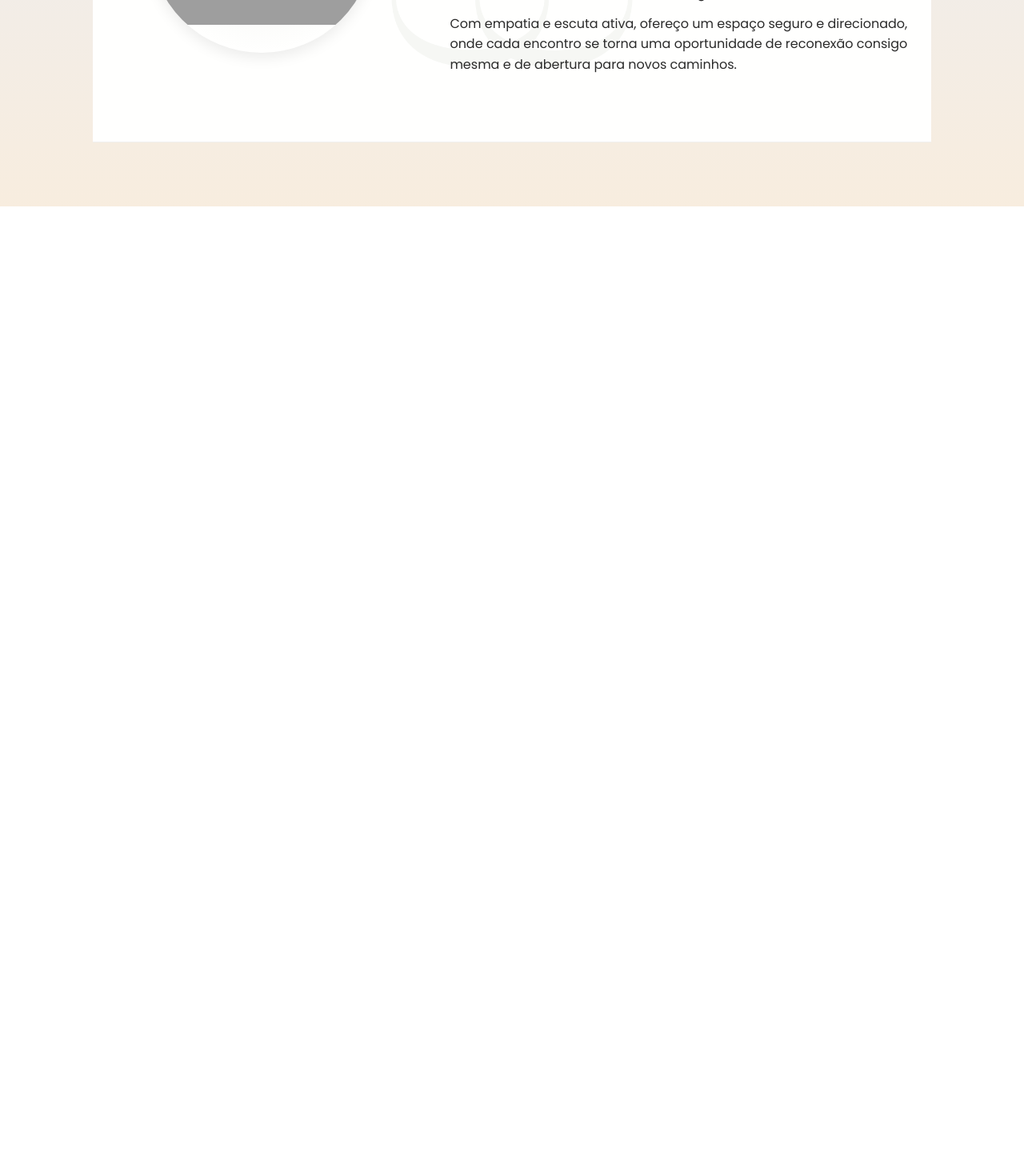
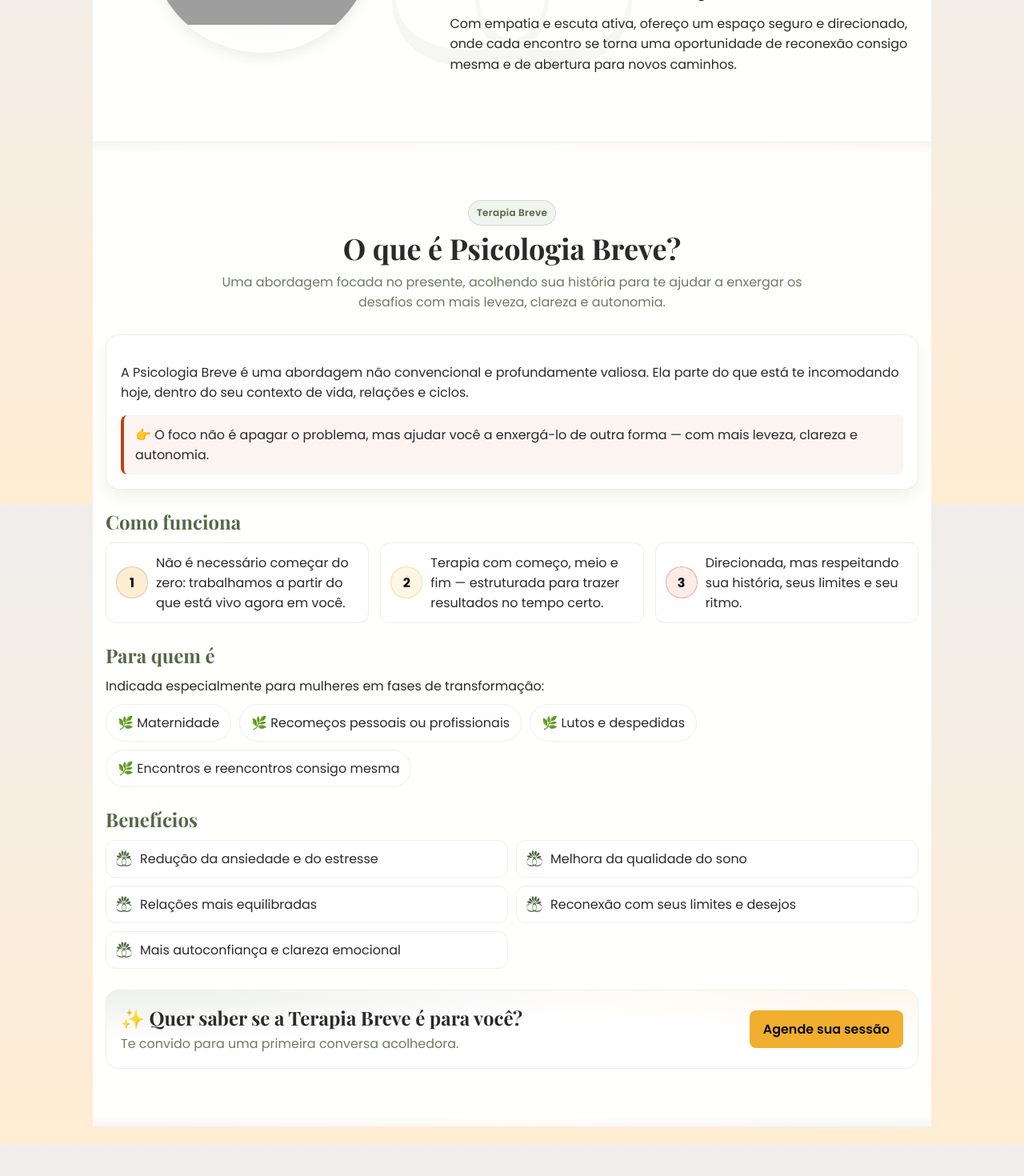
Before and after one commit to rafamagoli/Website_CC, a React (Vite) app in the folder website-cc/: page / in a window 1280 px wide. Shown: the part 969-2439 px from the top of the page at 80% size. Before the commit the page ends 1227 px from the top, so only its background shows below. Built offline with nearby package versions, Linux system fonts and the light colour scheme; grey boxes are pictures that could not be loaded.

Commit message:
feat (services): added section services

```diff
--- a/website-cc/src/App.css
+++ b/website-cc/src/App.css
@@ -55,6 +55,10 @@ main {
   gap: 12px;
 }
 
+.icon-sm { height: 20px; width: auto; display: block; }
+.icon-md { height: 28px; width: auto; display: block; }
+.icon-lg { height: 40px; width: auto; display: block; }
+
 .btn {
   display: inline-block;
   padding: 10px 16px;
--- a/website-cc/src/App.jsx
+++ b/website-cc/src/App.jsx
@@ -1,8 +1,10 @@
-import Navbar from '../src/assets/components/navbar/Navbar.jsx'
+// App.jsx — main composition
+import Navbar from './assets/components/navbar/Navbar.jsx'
 import Home from './sections/home/Home.jsx'
+import About from './sections/about/About.jsx'
+import Services from './sections/services/Services.jsx'
 import './index.css'
 import './App.css'
-import About from './sections/about/About.jsx'
 
 export default function App() {
   return (
@@ -11,6 +13,7 @@ export default function App() {
       <main>
         <Home />
         <About />
+        <Services />
       </main>
     </>
   )
--- /dev/null
+++ b/website-cc/src/sections/services/Services.jsx
@@ -0,0 +1,100 @@
+import styles from './Services.module.css'
+
+export default function Services() {
+  return (
+    <section id="services" className={`section ${styles.services}`}>
+      <div className="container">
+
+        {/* Header */}
+        <header className={styles.header}>
+          <span className={styles.kicker}>Terapia Breve</span>
+          <h2 className={styles.title}>O que é Psicologia Breve?</h2>
+          <p className={styles.subtitle}>
+            Uma abordagem focada no presente, acolhendo sua história para te ajudar a enxergar os desafios com
+            mais leveza, clareza e autonomia.
+          </p>
+        </header>
+
+        {/* Bloco 1 – Introdução (card destaque) */}
+        <article className={`${styles.card} ${styles.intro}`}>
+          <div className={styles.cardBody}>
+            <p>
+              A Psicologia Breve é uma abordagem não convencional e profundamente valiosa.
+              Ela parte do que está te incomodando hoje, dentro do seu contexto de vida, relações e ciclos.
+            </p>
+            <p className={styles.callout}>
+              👉 O foco não é apagar o problema, mas ajudar você a enxergá-lo de outra forma — com mais leveza, clareza e autonomia.
+            </p>
+          </div>
+        </article>
+
+        {/* Bloco 2 – Como funciona (stepper 1–2–3) */}
+        <section className={styles.block}>
+          <h3 className={styles.blockTitle}>Como funciona</h3>
+          <ol className={styles.steps}>
+            <li className={styles.step}>
+              <div className={`${styles.badge} ${styles.badgeGreen}`}>1</div>
+              <div className={styles.stepText}>
+                Não é necessário começar do zero: trabalhamos a partir do que está vivo agora em você.
+              </div>
+            </li>
+            <li className={styles.step}>
+              <div className={`${styles.badge} ${styles.badgeYellow}`}>2</div>
+              <div className={styles.stepText}>
+                Terapia com começo, meio e fim — estruturada para trazer resultados no tempo certo.
+              </div>
+            </li>
+            <li className={styles.step}>
+              <div className={`${styles.badge} ${styles.badgeRed}`}>3</div>
+              <div className={styles.stepText}>
+                Direcionada, mas respeitando sua história, seus limites e seu ritmo.
+              </div>
+            </li>
+          </ol>
+        </section>
+
+        {/* Bloco 3 – Para quem é (chips grandes) */}
+        <section className={styles.block}>
+          <h3 className={styles.blockTitle}>Para quem é</h3>
+          <p className={styles.blockLead}>
+            Indicada especialmente para mulheres em fases de transformação:
+          </p>
+          <ul className={styles.chips}>
+            <li>🌿 Maternidade</li>
+            <li>🌿 Recomeços pessoais ou profissionais</li>
+            <li>🌿 Lutos e despedidas</li>
+            <li>🌿 Encontros e reencontros consigo mesma</li>
+          </ul>
+        </section>
+
+        {/* Bloco 4 – Benefícios (checklist visual) */}
+        <section className={styles.block}>
+          <h3 className={styles.blockTitle}>Benefícios</h3>
+          <div className={styles.benefitsGrid}>
+            {[
+              'Redução da ansiedade e do estresse',
+              'Melhora da qualidade do sono',
+              'Relações mais equilibradas',
+              'Reconexão com seus limites e desejos',
+              'Mais autoconfiança e clareza emocional'
+            ].map((b) => (
+              <div key={b} className={styles.benefitItem}>
+                <img src="/assets/ICONGREEN.png" alt="" className={styles.icon} aria-hidden="true" />
+                <span>{b}</span>
+              </div>
+            ))}
+          </div>
+        </section>
+
+        {/* Bloco 5 – CTA (banner amplo, clean) */}
+        <aside className={styles.ctaBanner}>
+          <div className={styles.ctaText}>
+            <h3 className={styles.ctaTitle}>✨ Quer saber se a Terapia Breve é para você?</h3>
+            <p className={styles.ctaSubtitle}>Te convido para uma primeira conversa acolhedora.</p>
+          </div>
+          <a href="#contact" className="btn">Agende sua sessão</a>
+        </aside>
+      </div>
+    </section>
+  )
+}
--- /dev/null
+++ b/website-cc/src/sections/services/Services.module.css
@@ -0,0 +1,196 @@
+/* Services.module.css */
+
+/* ===== Section wrapper: fundo sólido + ornamentos sutis (sem repetir gradiente) ===== */
+.services {
+  background: var(--color-secondary-1); /* off-white, evita “repetição” visual */
+  position: relative;
+}
+
+/* linhas decorativas bem suaves no topo/rodapé (não repetem) */
+.services::before,
+.services::after {
+  content: "";
+  position: absolute;
+  left: 0; right: 0;
+  height: 14px;
+  pointer-events: none;
+  opacity: 0.5;
+}
+.services::before {
+  top: 0;
+  background: linear-gradient(90deg,
+    rgba(83,104,69,0.12), rgba(241,174,47,0.12), rgba(190,66,20,0.12));
+  mask: linear-gradient(#000, transparent);
+}
+.services::after {
+  bottom: 0;
+  background: linear-gradient(90deg,
+    rgba(190,66,20,0.12), rgba(241,174,47,0.12), rgba(83,104,69,0.12));
+  mask: linear-gradient(transparent, #000);
+}
+
+/* ===== Header ===== */
+.header { text-align: center; margin-bottom: 28px; position: relative; z-index: 1; }
+.kicker {
+  display: inline-block;
+  padding: 6px 10px;
+  border-radius: 999px;
+  font-size: 12px;
+  font-weight: 600;
+  letter-spacing: .3px;
+  background: rgba(83,104,69,0.08);
+  color: var(--color-primary-1);
+  border: 1px solid rgba(83,104,69,0.18);
+  font-family: var(--font-secondary);
+  margin-bottom: 8px;
+}
+.title {
+  font-family: var(--font-primary);
+  font-weight: 700;
+  font-size: clamp(24px, 3.2vw, 36px);
+  line-height: 1.15;
+  margin: 0 0 8px;
+  color: var(--fg);
+}
+.subtitle {
+  font-family: var(--font-secondary);
+  color: var(--muted);
+  max-width: 760px;
+  margin: 0 auto;
+}
+
+/* ===== Blocks ===== */
+.block { margin: 24px 0 14px; }
+.blockTitle {
+  font-family: var(--font-primary);
+  font-size: clamp(18px, 2.4vw, 24px);
+  margin: 0 0 10px;
+  color: var(--color-primary-1);
+}
+.blockLead {
+  margin: 0 0 10px;
+  color: var(--fg);
+  font-family: var(--font-secondary);
+}
+
+/* ===== Intro card ===== */
+.card {
+  border: 1px solid var(--color-secondary-3);
+  background: #ffffff; /* mais branco para destacar do off-white */
+  border-radius: 16px;
+  box-shadow: 0 10px 22px rgba(0,0,0,0.06);
+}
+.cardBody { padding: 18px; }
+.callout {
+  margin: 12px 0 0;
+  padding: 12px 14px;
+  border-left: 4px solid var(--color-primary-3);
+  background: rgba(190,66,20,0.06);
+  color: var(--fg);
+  border-radius: 8px;
+}
+
+/* ===== Stepper (1–2–3) ===== */
+.steps {
+  list-style: none;
+  padding: 0;
+  margin: 0;
+  display: grid;
+  grid-template-columns: repeat(3, minmax(0,1fr));
+  gap: 14px;
+}
+.step {
+  display: grid;
+  grid-template-columns: 40px 1fr;
+  align-items: center;
+  gap: 10px;
+  background: #ffffff;
+  border: 1px solid var(--color-secondary-3);
+  border-radius: 12px;
+  padding: 12px;
+}
+.badge {
+  display: grid;
+  place-items: center;
+  height: 40px; width: 40px;
+  border-radius: 50%;
+  font-weight: 700;
+  font-family: var(--font-secondary);
+  color: #0a0b0c;
+}
+.badgeGreen { background: var(--color-secondary-2); border: 1px solid rgba(83,104,69,0.25); }
+.badgeYellow { background: #fff6e4; border: 1px solid rgba(241,174,47,0.35); }
+.badgeRed { background: #fdebe6; border: 1px solid rgba(190,66,20,0.35); }
+
+.stepText { font-family: var(--font-secondary); color: var(--fg); }
+
+/* ===== Chips (para quem é) ===== */
+.chips {
+  list-style: none;
+  padding: 0;
+  margin: 8px 0 0;
+  display: flex;
+  flex-wrap: wrap;
+  gap: 10px;
+}
+.chips li {
+  padding: 10px 14px;
+  border-radius: 999px;
+  border: 1px solid var(--color-secondary-3);
+  background: #ffffff;
+  font-family: var(--font-secondary);
+  color: var(--fg);
+}
+
+/* ===== Benefits (checklist com ícone) ===== */
+.benefitsGrid {
+  display: grid;
+  grid-template-columns: repeat(2, minmax(0, 1fr));
+  gap: 10px;
+}
+.benefitItem {
+  display: grid;
+  grid-template-columns: 22px 1fr;
+  gap: 8px;
+  align-items: center;
+  border: 1px solid var(--color-secondary-3);
+  background: #ffffff;
+  border-radius: 12px;
+  padding: 10px 12px;
+  font-family: var(--font-secondary);
+}
+.icon { height: 20px; width: auto; display: block; }
+
+/* ===== CTA banner amplo ===== */
+.ctaBanner {
+  margin-top: 26px;
+  border: 1px solid var(--color-secondary-3);
+  border-radius: 16px;
+  background:
+    radial-gradient(120% 120% at 0% 0%, rgba(83,104,69,0.10) 0%, transparent 55%),
+    radial-gradient(100% 100% at 100% 0%, rgba(241,174,47,0.10) 0%, transparent 55%),
+    #ffffff; /* sólido, sem repetição */
+  padding: 18px;
+  display: grid;
+  grid-template-columns: 1fr auto;
+  gap: 12px;
+  align-items: center;
+}
+.ctaTitle {
+  margin: 0 0 4px;
+  font-family: var(--font-primary);
+  color: var(--fg);
+  font-size: clamp(18px, 2.4vw, 24px);
+}
+.ctaSubtitle {
+  margin: 0;
+  color: var(--muted);
+  font-family: var(--font-secondary);
+}
+
+/* ===== Responsivo ===== */
+@media (max-width: 900px) {
+  .steps { grid-template-columns: 1fr; }
+  .benefitsGrid { grid-template-columns: 1fr; }
+  .ctaBanner { grid-template-columns: 1fr; text-align: center; }
+}
```
